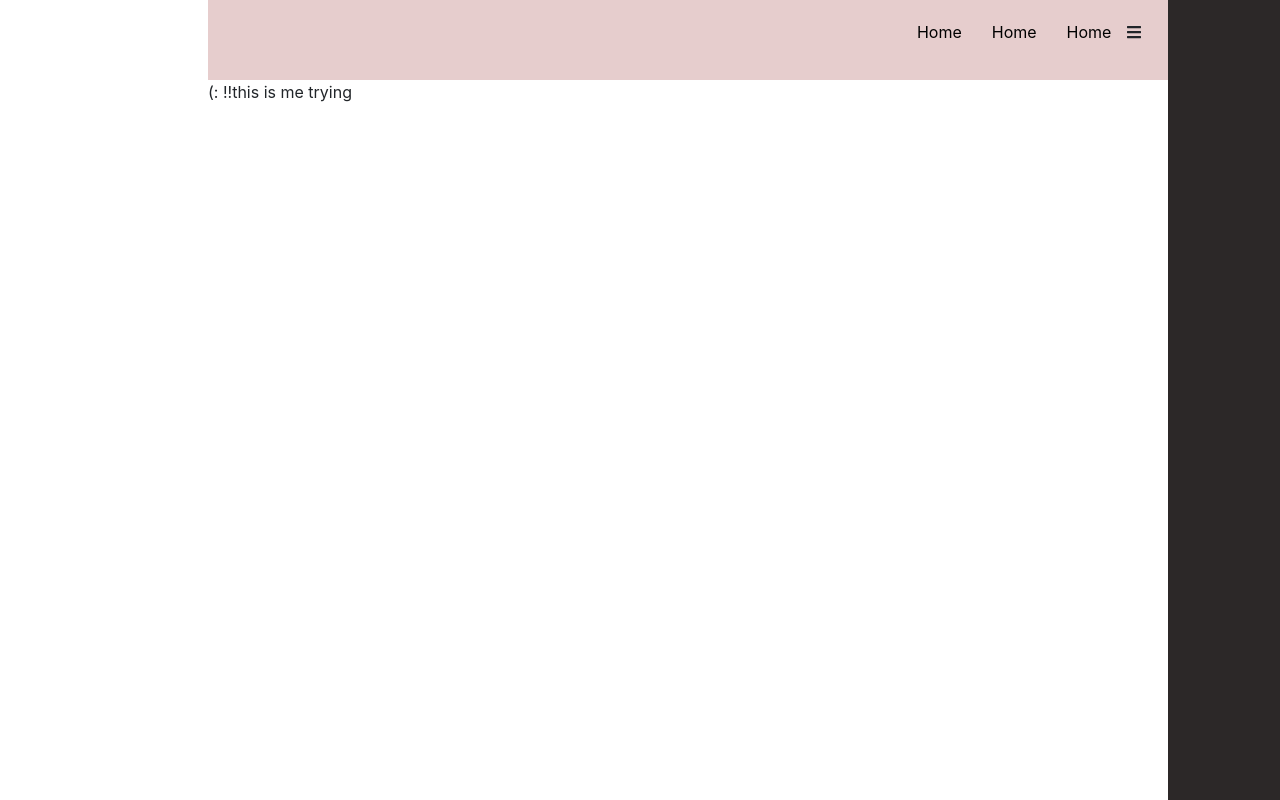
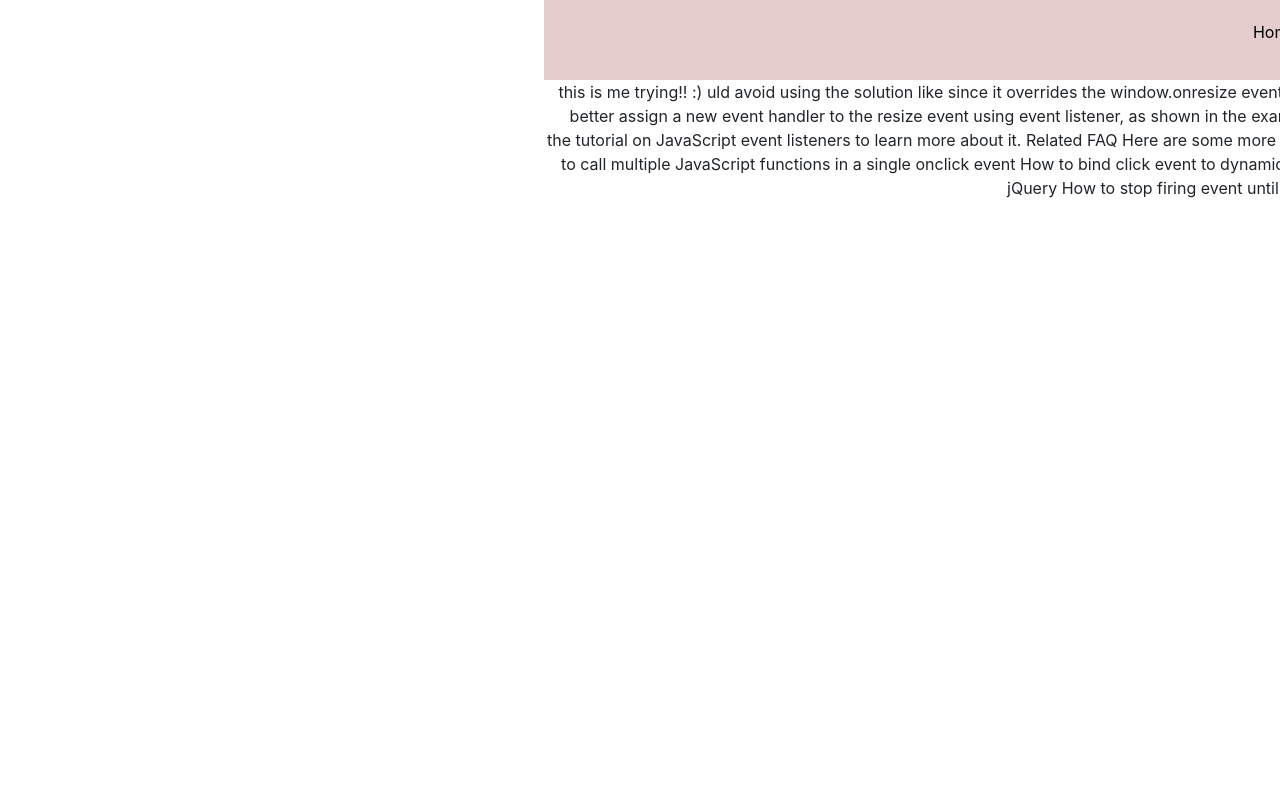
Before and after one commit to zarrr98/Paye-Website, a React (Create React App) app in the folder proj1/: page / in a window 1280 px wide. Built offline with nearby package versions, Linux system fonts and the light colour scheme.

Commit message:
navigation system (top navbar + sidebar + animations) completed - mobile friendly

```diff
--- a/proj1/src/App.js
+++ b/proj1/src/App.js
@@ -6,7 +6,7 @@ import { URL } from "./utils/configs";
 import SignupPage from "./js/screens/SignupPage";
 import LoginPage from "./js/screens/LoginPage";
 import AlertPage from "./js/screens/AlertPage";
-import MainPage from './js/screens/MainPage';
+import NavigationSystem from './js/components/NavigationSystem';
 import { BrowserRouter as Router, Route, Switch } from "react-router-dom";
 
 class App extends React.Component {
@@ -17,7 +17,7 @@ class App extends React.Component {
       <Router>
         <Switch>
           <Route path={"/"} exact>
-            <MainPage/>
+            <NavigationSystem/>
           </Route>
           <Route path={"/signup"}>
             <SignupPage />
--- a/proj1/src/assets/scss/_navigationSystem.scss
+++ b/proj1/src/assets/scss/_navigationSystem.scss
@@ -11,6 +11,7 @@
     background-color: $topnavBgColor;
     margin-right: $sidebarWidth;
     padding-right: 2%;
+    transition: margin-right $sidebarToggleTime linear;
 
     ul {
       display: flex;
@@ -35,10 +36,14 @@
   .sidebar {
     height: 100vh;
     background-color: $sidebarBgColor;
-
-    position: absolute;
+    opacity: 0.9;
+    position: fixed;
+    z-index: 1;
+    overflow-x: hidden;
     top: 0;
     right: 0;
+    transition: width $sidebarToggleTime linear;
+    width: $sidebarWidth;
     ul {
       display: flex;
       flex-direction: column;
@@ -50,15 +55,14 @@
       color: $sidebarLinkColor;
       text-decoration: none;
       &:hover {
-          color: $sidebarLinkHover;
+        color: $sidebarLinkHover;
       }
     }
   }
-  .sidebar-show {
-    width: $sidebarWidth;
-  }
-  .sidebar-hide {
-    width : 0;
-    display : none;
-  }
 }
+
+.main-content {
+  margin-right: $sidebarWidth;
+  transition: margin-right $sidebarToggleTime linear;
+  text-align: right;
+}
--- a/proj1/src/assets/scss/_signupLogin.scss
+++ b/proj1/src/assets/scss/_signupLogin.scss
@@ -26,6 +26,6 @@
 
 @media screen and (max-width : 768px){
     .form-container{
-        width: 100vh;
+        width: 100vw;
     }
 }
--- a/proj1/src/assets/scss/_variables.scss
+++ b/proj1/src/assets/scss/_variables.scss
@@ -10,6 +10,7 @@ $topnavLinkHover : rgb(143, 132, 132);
 $sidebarBgColor: rgb(44, 40, 40);
 $sidebarLinkColor : #ccc;
 $sidebarLinkHover : #fff;
+$sidebarToggleTime: 0.3s;
 
 
 $primary : rgb(153, 189, 146);
--- /dev/null
+++ b/proj1/src/js/components/NavigationSystem.js
@@ -0,0 +1,146 @@
+import React from "react";
+import ReactDOM from "react-dom";
+import { withRouter, Link } from "react-router-dom";
+import { FaBars } from "react-icons/fa";
+
+class NavigationSystem extends React.Component {
+  sidebarWidth_lg = "25vw";
+  sidebarWidth_sm = "70vw";
+  SidebarChangeMediaQuery = "(max-width: 768px)";
+
+  toggleSidebar = () => {
+    let sidebar = this.sidebar;
+    let topNavbar = this.topNavbar;
+    let mainContent = this.mainContent;
+    if (sidebar && topNavbar && mainContent) {
+      let sidebarStyle = getComputedStyle(sidebar);
+      if (sidebarStyle.width === "0px") {
+        //it is hidden and it should get opened
+        this.openSidebar();
+      } else {
+        //it should get hide
+        this.closeSidebar();
+      }
+    } else {
+      console.log("it DoES Not EXisT");
+    }
+  };
+
+  openSidebar = () => {
+    let sidebar = this.sidebar;
+    let topNavbar = this.topNavbar;
+    let mainContent = this.mainContent;
+    if (sidebar && topNavbar && mainContent) {
+
+      //set the width of opened sidebar based on media query
+      let smallScreen = window.matchMedia(this.SidebarChangeMediaQuery).matches;
+      let sidebarWidth = smallScreen
+        ? this.sidebarWidth_sm
+        : this.sidebarWidth_lg;
+
+      sidebar.style.width = sidebarWidth;
+      if (!smallScreen) {
+        topNavbar.style.marginRight = sidebarWidth;
+        mainContent.style.marginRight = sidebarWidth;
+      }
+    }
+  };
+  closeSidebar = () => {
+    let sidebar = this.sidebar;
+    let topNavbar = this.topNavbar;
+    let mainContent = this.mainContent;
+    if (sidebar && topNavbar && mainContent) {
+      sidebar.style.width = "0";
+      topNavbar.style.marginRight = "0";
+      mainContent.style.marginRight = "0";
+    }
+  };
+
+  initMediaQueryListener = () => {
+    if (matchMedia) {
+      let resizeToSmallScreen = window.matchMedia(this.SidebarChangeMediaQuery);
+      resizeToSmallScreen.addEventListener("change", this.setNavWhenResize);
+      this.setNavWhenResize(resizeToSmallScreen);
+    }
+  };
+  setNavWhenResize = (mq) => {
+    console.log("You RESIZED :D , is it small now ? ", mq.matches);
+    let sidebar = this.sidebar;
+    let topNavbar = this.topNavbar;
+    let mainContent = this.mainContent;
+    if (mq.matches) {
+      //small screen (smaller than 768px)
+
+      if (sidebar && topNavbar && mainContent) {
+        this.closeSidebar(sidebar, topNavbar, mainContent);
+      }
+    } else {
+      //big screen (bigger than 768px). so show the sidebar
+      this.openSidebar(sidebar, topNavbar, mainContent);
+    }
+  };
+
+  componentDidMount = () => {
+    this.initMediaQueryListener();
+  };
+  render() {
+    return (
+      <div>
+        <div className="navigation">
+          <nav
+            className="top-navbar"
+            ref={(element) => (this.topNavbar = element)}
+          >
+            <ul>
+              <li>
+                <FaBars onClick={this.toggleSidebar} />
+              </li>
+
+              <Link to="/">
+                <li>Home</li>
+              </Link>
+              <Link to="/">
+                <li>Home</li>
+              </Link>
+              <Link to="/">
+                <li>Home</li>
+              </Link>
+            </ul>
+          </nav>
+
+          <div className="sidebar" ref={(element) => (this.sidebar = element)}>
+            <ul>
+              <Link to="/">
+                <li>Home</li>
+              </Link>
+              <Link to="/">
+                <li>Home</li>
+              </Link>
+              <Link to="/">
+                <li>Home</li>
+              </Link>
+            </ul>
+          </div>
+        </div>
+
+        <div
+          className="main-content"
+          ref={(element) => (this.mainContent = element)}
+          onClick={this.closeSidebar}
+        >
+          this is me trying!! :) uld avoid using the solution like since it
+          overrides the window.onresize event handler function. You should
+          better assign a new event handler to the resize event using event
+          listener, as shown in the example above. Please check out the tutorial
+          on JavaScript event listeners to learn more about it. Related FAQ Here
+          are some more FAQ related to this topic: How to call multiple
+          JavaScript functions in a single onclick event How to bind click event
+          to dynamically added HTML elements in jQuery How to stop firing event
+          until an effect is finished in jQuery
+        </div>
+      </div>
+    );
+  }
+}
+
+export default withRouter(NavigationSystem);
--- a/proj1/src/js/screens/MainPage.js
+++ /dev/null
@@ -1,75 +0,0 @@
-import React from "react";
-import ReactDOM from "react-dom";
-import { withRouter, Link } from "react-router-dom";
-import { FaBars } from "react-icons/fa";
-
-class MainPage extends React.Component {
-  toggleSidebar = () => {
-    // let thisNode = ReactDOM.findDOMNode(this);
-    // let sidebar = thisNode.getElementsByClassName("sidebar")[0]
-    // let sidebarClasses = sidebar.classList;
-    let sidebar = this.sidebar;
-    let topNavbar = this.topNavbar;
-    if (sidebar && topNavbar){
-    //  console.log("sidebar using callbacks : ", this.sidebar)
-      let sidebarClasses = sidebar.classList;
-      if (sidebarClasses.contains("sidebar-show")){
-        //it should get hide
-        sidebarClasses.remove("sidebar-show");
-        sidebarClasses.add("sidebar-hide");
-        topNavbar.classList.add("top-navbar-complete");
-      }else {
-        //it is hidden and it should get showen
-        sidebarClasses.remove("sidebar-hide");
-        sidebarClasses.add("sidebar-show");
-        topNavbar.classList.remove("top-navbar-complete");
-      }
-    }else {
-      console.log("it DOES Not EXsisT")
-    }
-
-    // let sideBarClasses = React.findDOMNode(this.refs.cpDev1).
-  };
-
-  componentDidMount = () => {};
-  render() {
-    return (
-      <div>
-        <div className="navigation">
-          <nav className="top-navbar" ref={element => this.topNavbar = element}>
-            <ul>
-              <FaBars onClick={this.toggleSidebar} />
-              <Link to="/">
-                <li>Home</li>
-              </Link>
-              <Link to="/">
-                <li>Home</li>
-              </Link>
-              <Link to="/">
-                <li>Home</li>
-              </Link>
-            </ul>
-          </nav>
-
-          <div className="sidebar sidebar-show" ref={element => this.sidebar = element}>
-            <ul>
-              <Link to="/">
-                <li>Home</li>
-              </Link>
-              <Link to="/">
-                <li>Home</li>
-              </Link>
-              <Link to="/">
-                <li>Home</li>
-              </Link>
-            </ul>
-          </div>
-        </div>
-
-        <diV>this is me trying!! :)</diV>
-      </div>
-    );
-  }
-}
-
-export default withRouter(MainPage);
```
Also changed, not shown: proj1/src/assets/css/style.css, 1 other file (tests, documents, lock files or other folders).
